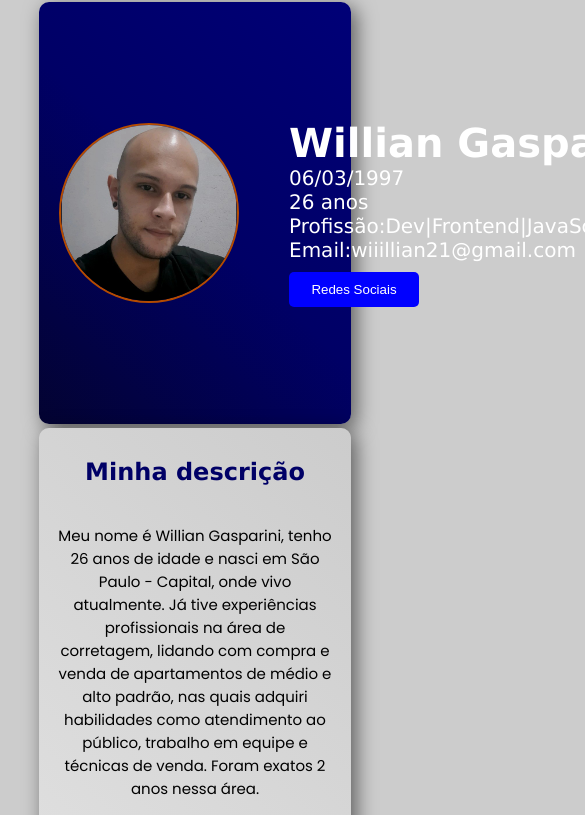
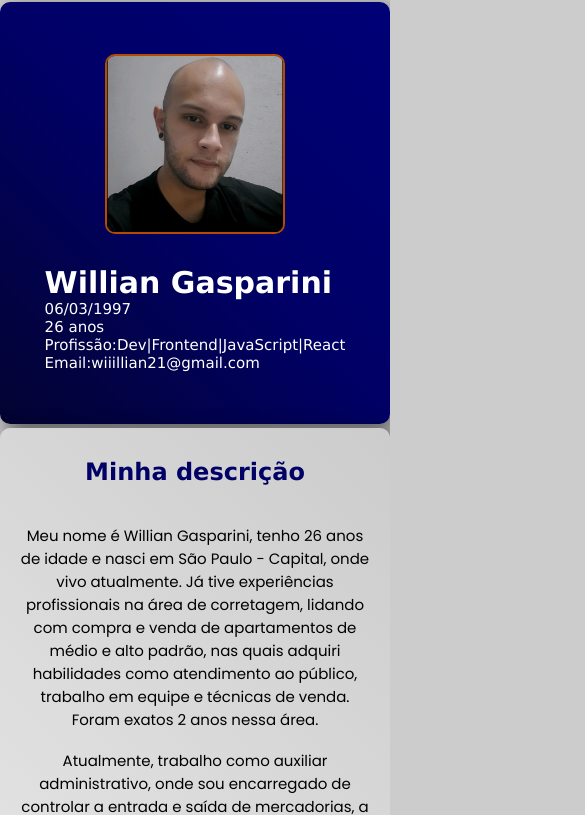
Before and after one commit to Willian-97/new-portifolio, a plain HTML site: page index.html in a window 390 px wide. Shown: the top 815 px of the page, 585 px wide, since content can reach past the window. Drawn offline with Linux system fonts and the light colour scheme.

Commit message:
add responsivo

```diff
--- /dev/null
+++ b/css/responsivo.css
@@ -0,0 +1,41 @@
+@media(max-width: 900px){
+    body{
+        width: 100%;
+        height: 100%;
+    }
+
+    .dados,
+    .sobre,
+    .rodape{
+        width: 100%;
+        flex-direction: column;
+        text-align: justify;
+        justify-content: space-evenly;
+    }
+    .dados-principais{
+        margin: 0 auto;
+        text-align: justify;
+        font-size: 15px;
+
+    }
+    .rodape{
+        display: flex;
+        flex-direction: row;
+        justify-content: center;
+    }
+    .fotoPerfil{
+        border-radius: 10px;
+    }
+    .menu,.exibir-menu{
+        display: none;
+    }
+}
+@media(max-width: 320px){
+    .dados-principais{
+        margin: 0 auto;
+        text-align: justify;
+        font-size: 10px;
+    }
+
+
+}
--- a/css/style.css
+++ b/css/style.css
@@ -11,7 +11,6 @@
 
 /* estilos gerais da pagina */
 body{
-    /* background: linear-gradient(45deg, #eee, #ccc); */
     background-color: #ccc;
     font-family: Verdana, Geneva, Tahoma, sans-serif;
     text-decoration: none;
@@ -36,8 +35,6 @@ body{
     margin: 2px auto;
     background: linear-gradient(45deg, #030331, #006, #007 );
     border-radius: 10px;
-    justify-self: flex-start;
-    align-self: flex-start;
     display: flex;
     justify-content: space-between;
     padding: 20px;
@@ -49,7 +46,6 @@ body{
 .fotoPerfil{
     width: 180px;
     height: 180px;
-    /* border-radius: 80px; */
     border: 2px solid #225;
     justify-self: center;
     align-self: center;
--- a/index.html
+++ b/index.html
@@ -5,6 +5,7 @@
     <meta charset="UTF-8">
     <meta name="viewport" content="width=device-width, initial-scale=1.0">
     <link rel="stylesheet" href="css/style.css">
+    <link rel="stylesheet" href="css/responsivo.css">
     <title>Portifolio</title>
 </head>
 
```
